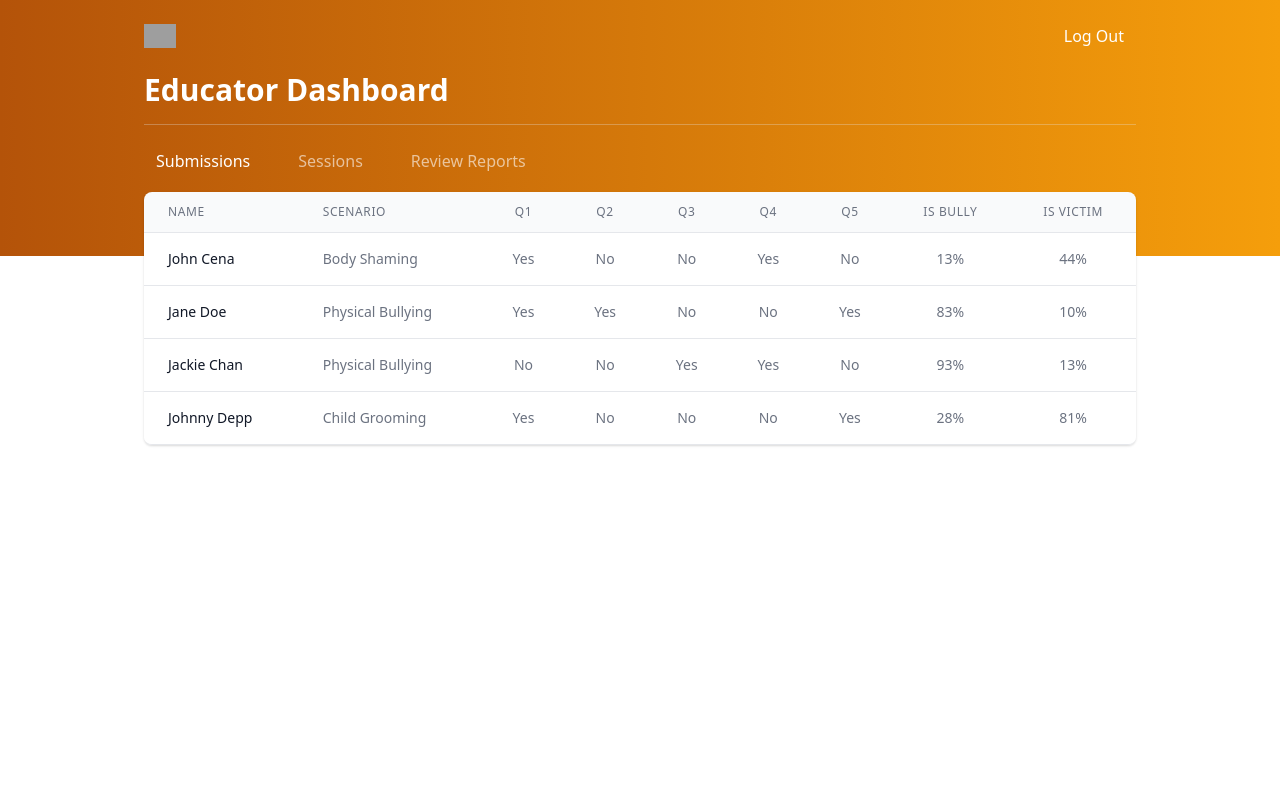
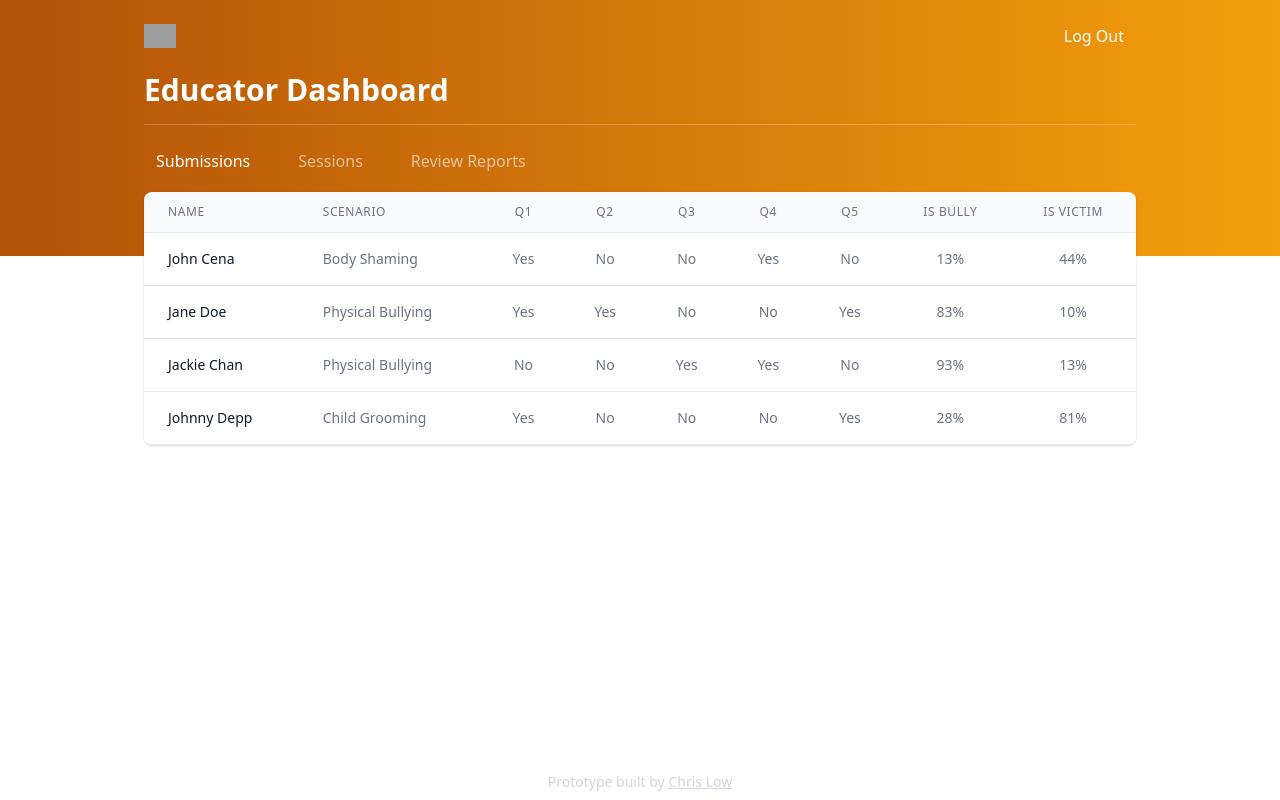
Before and after one commit to itschrislow/axiata-bae, a Next.js app: page /teacher in a window 1280 px wide. Built offline with nearby package versions, Linux system fonts and the light colour scheme; grey boxes are pictures that could not be loaded.

Commit message:
add footer

```diff
--- /dev/null
+++ b/src/components/Footer.jsx
@@ -0,0 +1,14 @@
+const Footer = () => (
+  <footer className="fixed bottom-0 flex w-full py-2 justify-center items-center text-sm">
+    <p className="text-gray-300">
+      Prototype built by{" "}
+      <a href="https://itschrislow.com">
+        <span className="underline">
+          Chris Low
+        </span>
+      </a>
+    </p>
+  </footer>
+)
+
+export default Footer;
--- a/src/components/Login.jsx
+++ b/src/components/Login.jsx
@@ -19,6 +19,7 @@ export default function Login() {
     <div className="min-h-screen bg-white flex">
       <div className="flex-1 flex flex-col justify-center py-12 px-4 sm:px-6 lg:flex-none lg:px-20 xl:px-24">
         <div className="mx-auto w-full max-w-sm lg:w-96">
+          {/* SIGN IN OPTIONS */}
           <div>
             <img
               className="h-12 w-auto"
@@ -57,7 +58,6 @@ export default function Login() {
               </div>
             </div>
           </div>
-
           {/* LOGIN DETAILS */}
           <div className="mt-8">
             <div className="mt-6">
@@ -126,6 +126,17 @@ export default function Login() {
               </form>
             </div>
           </div>
+          {/* FOOTER */}
+          <div className="absolute bottom-0 py-4 text-sm">
+            <p className="text-gray-300">
+              Prototype built by{" "}
+              <a href="https://itschrislow.com">
+                <span className="underline">
+                  Chris Low
+                </span>
+              </a>
+            </p>
+          </div>
         </div>
       </div>
       <div className="hidden lg:block relative w-0 flex-1">
--- a/src/components/Nav.jsx
+++ b/src/components/Nav.jsx
@@ -1,5 +1,6 @@
 import Link from "next/link";
 import { useRouter } from "next/router";
+import Footer from "./Footer";
 
 const Nav = ({ children }) => {
   const router = useRouter();
@@ -58,7 +59,7 @@ const Nav = ({ children }) => {
                 <button
                   className={`
                     text-white font-medium rounded-md bg-white bg-opacity-0 px-3 py-2 hover:bg-opacity-10 focus:outline-none
-                    ${router.pathname === StudentTabs.Scenarios ? "" : "text-opacity-60"}
+                    ${router.pathname.includes(StudentTabs.Scenarios) ? "" : "text-opacity-60"}
                   `}
                 >
                   Scenarios
@@ -124,6 +125,7 @@ const Nav = ({ children }) => {
       <div className="px-36 pb-20">
         {children}
       </div>
+      <Footer />
     </>
   )
 }
```
